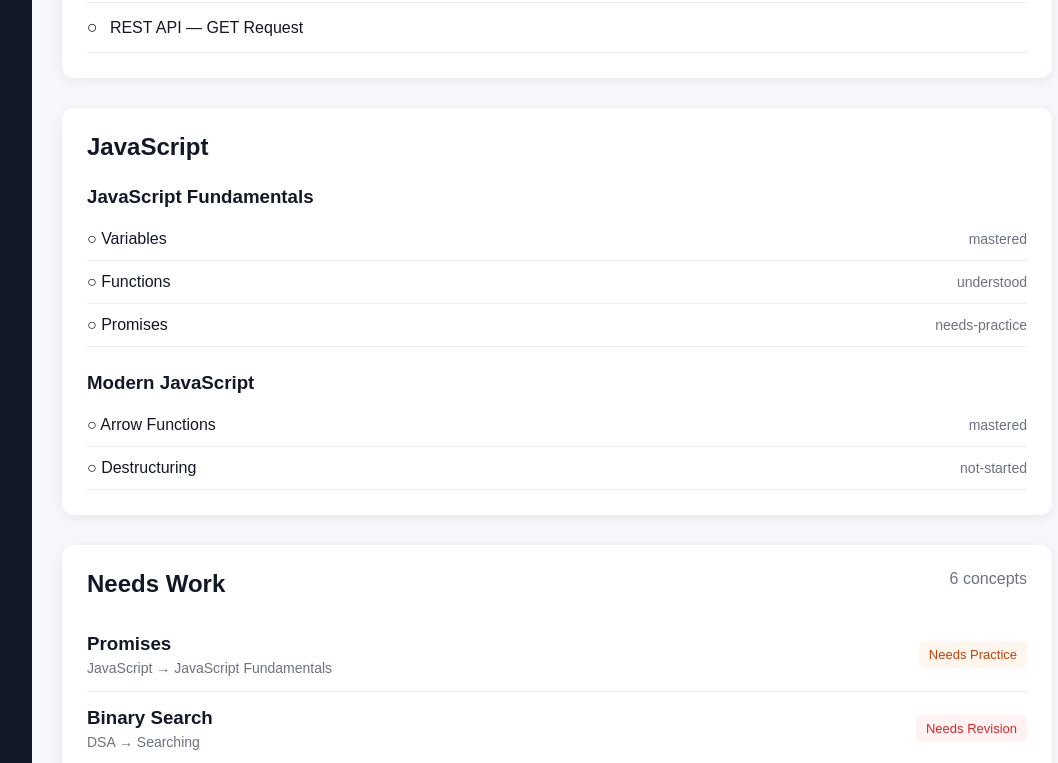
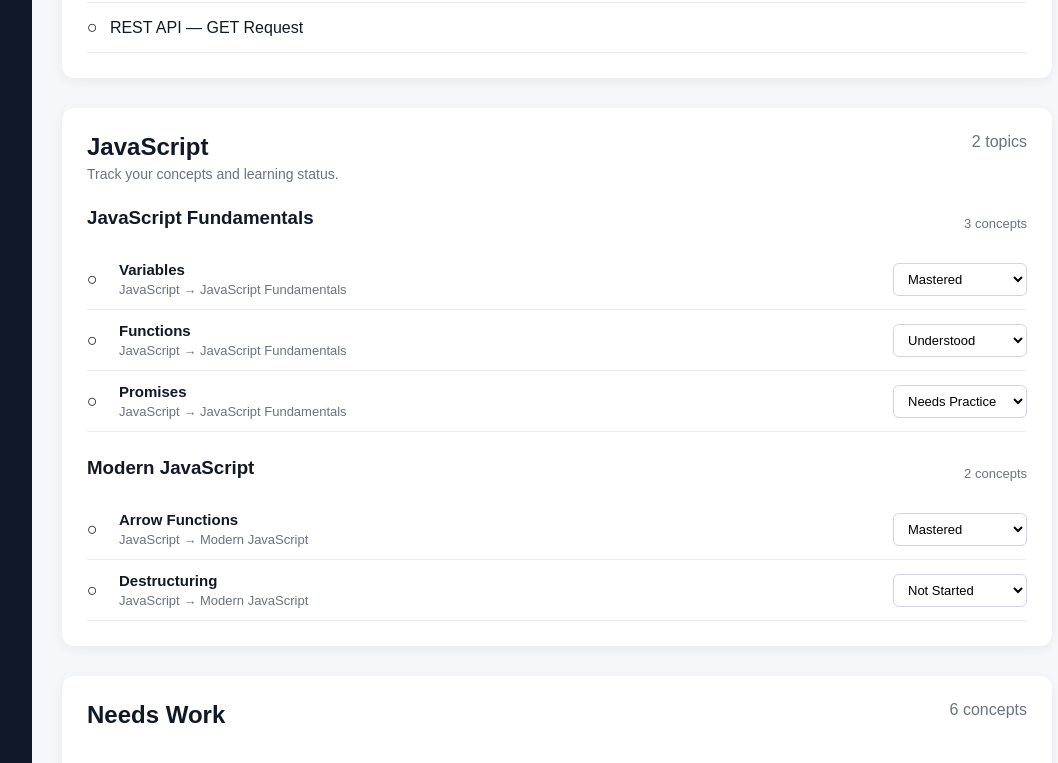
Before and after one commit to Pratik-z005/learning-dashboard, a React (Vite) app: page / in a window 1280 px wide. Shown: the part 660-1423 px from the top of the page, without its empty margins (198-1256 px from the left). Built offline with nearby package versions, Linux system fonts and the light colour scheme.

Commit message:
Learning Status Updated

```diff
--- a/src/components/ConceptTracker.jsx
+++ b/src/components/ConceptTracker.jsx
@@ -1,31 +1,88 @@
-function ConceptTracker({ subject, completedConcepts, onToggle }) {
+function ConceptTracker({
+  subject,
+  completedConcepts,
+  onToggle,
+  conceptStatuses,
+  onStatusChange,
+}) {
+  const statuses = [
+    "not-started",
+    "learning",
+    "understood",
+    "needs-practice",
+    "needs-revision",
+    "mastered",
+  ];
+
   return (
     <section className="concept-tracker">
       <div className="section-heading">
+        <div>
           <h2>{subject.name}</h2>
+
+          <p className="subject-description">
+            Track your concepts and learning status.
+          </p>
+        </div>
+
+        <span>{subject.topics.length} topics</span>
       </div>
 
       {subject.topics.map((topic) => (
         <div className="topic" key={topic.id}>
+          <div className="topic-header">
             <h3>{topic.name}</h3>
 
+            <span>{topic.concepts.length} concepts</span>
+          </div>
+
+          <div className="concept-list">
             {topic.concepts.map((concept) => {
               const isCompleted = completedConcepts.includes(concept.id);
+
+              const currentStatus =
+                conceptStatuses[concept.id] || concept.status;
 
               return (
                 <div
                   className={`concept ${isCompleted ? "completed" : ""}`}
                   key={concept.id}
+                >
+                  <div
+                    className="concept-info"
                     onClick={() => onToggle(concept.id)}
                   >
-                <span>
-                  {isCompleted ? "✓" : "○"} {concept.name}
+                    <span className="concept-icon">
+                      {isCompleted ? "✓" : "○"}
                     </span>
 
-                <span>{isCompleted ? "Completed" : concept.status}</span>
+                    <div>
+                      <h4>{concept.name}</h4>
+
+                      <p>
+                        {subject.name} → {topic.name}
+                      </p>
+                    </div>
+                  </div>
+
+                  <div className="concept-actions">
+                    <select
+                      value={currentStatus}
+                      onChange={(event) =>
+                        onStatusChange(concept.id, event.target.value)
+                      }
+                    >
+                      {statuses.map((status) => (
+                        <option key={status} value={status}>
+                          {status.replace("-", " ")}
+                        </option>
+                      ))}
+                    </select>
+                  </div>
                 </div>
               );
             })}
+          </div>
         </div>
       ))}
     </section>
--- a/src/index.css
+++ b/src/index.css
@@ -277,3 +277,68 @@ body {
   background: #111827;
   color: white;
 }
+
+.subject-description {
+  color: #6b7280;
+  font-size: 14px;
+  margin-top: 5px;
+}
+
+.topic-header {
+  display: flex;
+  justify-content: space-between;
+  align-items: center;
+  margin-bottom: 10px;
+}
+
+.topic-header span {
+  color: #6b7280;
+  font-size: 13px;
+}
+
+.concept-list {
+  margin-top: 10px;
+}
+
+.concept-info {
+  display: flex;
+  align-items: center;
+  gap: 12px;
+  cursor: pointer;
+}
+
+.concept-icon {
+  font-size: 18px;
+  min-width: 20px;
+}
+
+.concept-info h4 {
+  margin: 0;
+  font-size: 15px;
+}
+
+.concept-info p {
+  margin-top: 4px;
+  color: #6b7280;
+  font-size: 13px;
+}
+
+.concept-actions {
+  display: flex;
+  align-items: center;
+}
+
+.concept-actions select {
+  border: 1px solid #d1d5db;
+  background: white;
+  padding: 7px 10px;
+  border-radius: 6px;
+  font-size: 13px;
+  cursor: pointer;
+  text-transform: capitalize;
+}
+
+.concept-actions select:focus {
+  outline: none;
+  border-color: #111827;
+}
--- a/src/pages/Dashboard.jsx
+++ b/src/pages/Dashboard.jsx
@@ -16,6 +16,12 @@ import { getProgress, getNeedsWork } from "../utils/progressUtils";
 function Dashboard() {
   const [selectedSubject, setSelectedSubject] = useState(learningData[0]);
 
+  const [conceptStatuses, setConceptStatuses] = useState(() => {
+    const savedStatuses = localStorage.getItem("conceptStatuses");
+
+    return savedStatuses ? JSON.parse(savedStatuses) : {};
+  });
+
   const [completedConcepts, setCompletedConcepts] = useState(() => {
     const savedConcepts = localStorage.getItem("completedConcepts");
 
@@ -29,6 +35,10 @@ function Dashboard() {
     );
   }, [completedConcepts]);
 
+  useEffect(() => {
+    localStorage.setItem("conceptStatuses", JSON.stringify(conceptStatuses));
+  }, [conceptStatuses]);
+
   function toggleConcept(conceptId) {
     setCompletedConcepts((previous) => {
       if (previous.includes(conceptId)) {
@@ -37,6 +47,13 @@ function Dashboard() {
 
       return [...previous, conceptId];
     });
+  }
+
+  function updateConceptStatus(conceptId, status) {
+    setConceptStatuses((previous) => ({
+      ...previous,
+      [conceptId]: status,
+    }));
   }
 
   const progressData = getProgress(learningData, completedConcepts);
@@ -82,6 +99,8 @@ function Dashboard() {
           subject={selectedSubject}
           completedConcepts={completedConcepts}
           onToggle={toggleConcept}
+          conceptStatuses={conceptStatuses}
+          onStatusChange={updateConceptStatus}
         />
 
         <NeedsWork concepts={needsWork} />
```
Lines whose indentation alone changed are shown as unchanged.
